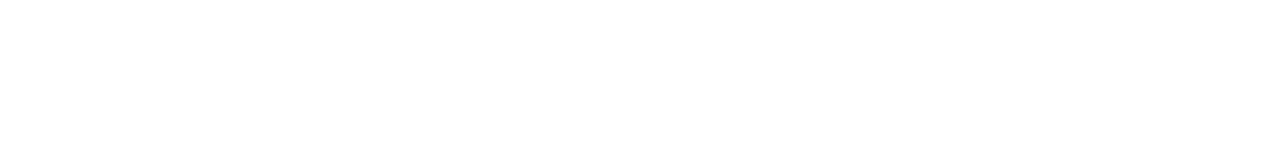
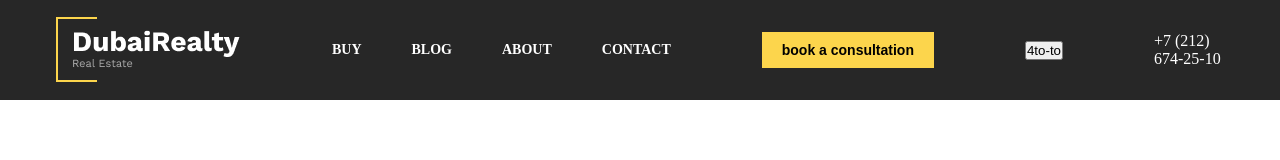
Before and after one commit to K1butsujiMuzan/DubaiRealty, a website: page html/main.html in a window 1280 px wide. Drawn offline with Linux system fonts and the light colour scheme.

Commit message:
Geniously header

```diff
--- /dev/null
+++ b/gulpfile.js
@@ -0,0 +1,42 @@
+import gulp from 'gulp';
+import browserSync from 'browser-sync';
+import gulpSass from 'gulp-sass';
+import * as sass from 'sass';
+import cleanCSS from 'gulp-clean-css';
+import autoprefixer from 'gulp-autoprefixer';
+import rename from 'gulp-rename';
+
+const sassCompiler = gulpSass(sass);
+
+
+
+// Задача для сервера
+gulp.task('server', function () {
+    browserSync({
+        server: {
+            baseDir: "src/"
+        }
+    });
+
+    gulp.watch("src/*.html").on('change', browserSync.reload);
+});
+
+// Задача для обработки стилей
+gulp.task('styles', function () {
+    return gulp.src("src/sass/**/*.+(scss|sass)")
+        .pipe(sassCompiler({ outputStyle: 'compressed' }).on('error', sassCompiler.logError))
+        .pipe(rename({ suffix: '', prefix: '' }))
+        .pipe(autoprefixer())
+        .pipe(cleanCSS({ compatibility: 'ie8' }))
+        .pipe(gulp.dest("src/css"))
+        .pipe(browserSync.stream());
+});
+
+// Задача для отслеживания изменений
+gulp.task('watch', function () {
+    gulp.watch("src/sass/**/*.+(scss|sass|css)", gulp.parallel('styles'));
+});
+
+
+// Задача по умолчанию
+gulp.task('default', gulp.parallel('watch', 'server', 'styles'));
--- a/html/main.html
+++ b/html/main.html
@@ -7,7 +7,20 @@
     <link rel="stylesheet" href="../css/main.min.css">
 </head>
 <body>
-
+    <header class="header">
+        <div class="container header__inner">
+            <a class="logo" href="../html/main.html"><img src="../pics/icons/Logo.png" alt=""></a>
+            <nav class="header__nav">
+                <a href="">buy</a>
+                <a href="">blog</a>
+                <a href="">about</a>
+                <a href="">contact</a>
+            </nav>
+            <button class="btns">book a consultation</button>
+            <button>4to-to</button>
+            <a class="header__phone" href="tel:+72126742510">+7 (212) 674-25-10</a>
+        </div>
+    </header>
     <script src="../js/main.js"></script>
 </body>
 </html>
--- /dev/null
+++ b/sass/base/_buttons.scss
@@ -0,0 +1,16 @@
+.btns{
+    border: none;
+    cursor: pointer;
+    color: #000000;
+    background-color: #FCD54C;
+    font-size: 1.4rem;
+    font-weight: bold;
+    padding: 1rem 2rem;
+    transition: 0.5s;
+}
+.btns:hover{
+    color: #FCD54C;
+    background-color: #272727;
+    border: 1px solid #FCD54C;
+    transform: scale(1.04, 1.04);
+}
--- /dev/null
+++ b/sass/blocks/_header.scss
@@ -0,0 +1,55 @@
+.header{
+    width: 100%;
+    height: 10rem;
+    background-color: #272727;
+    display: flex;
+    justify-content: center;
+    align-items: center;
+
+    &__inner{
+        max-width: 1920px;
+        display: flex;
+        justify-content: space-between;
+        height: 100%;
+        width: 100%;
+        align-items: center;
+    }
+
+    &__nav{
+        display: flex;
+        gap: 5rem;
+
+        a{
+            font-weight: bold;
+            text-transform: uppercase;
+            text-decoration: none;
+            font-size: 1.4rem;
+            color: #FFFFFF;
+            transition: all 0.5s;
+            position: relative;
+        }
+        a:hover{
+            color: #FCD54C;
+        }
+        a::after{
+            content: "";
+            display: block;
+            position: absolute;
+            height: 2px;
+            left: 0;
+            width: 0;
+            background-color: #FCD54C;
+            transition: all 0.5s;
+        }
+        a:hover::after{
+            width: 100%;
+        }
+    }
+
+    &__phone{
+        color: #FFFFFF;
+        font-size: 1.6rem;
+        text-decoration: none;
+        width: 7rem;
+    }
+}
--- a/sass/main.scss
+++ b/sass/main.scss
@@ -0,0 +1,19 @@
+@import "base/buttons";
+@import "blocks/header";
+
+:root{
+    font-size: 62.5%;
+}
+*{
+    margin: 0;
+    padding: 0;
+    box-sizing: border-box;
+}
+
+.container{
+    padding: 0 5.6rem;
+}
+
+.logo{
+
+}
```
Also changed, not shown: package.json (added, +29 -0 lines), css/main.min.css, pics/icons/Logo.png (added), 2 other files.
